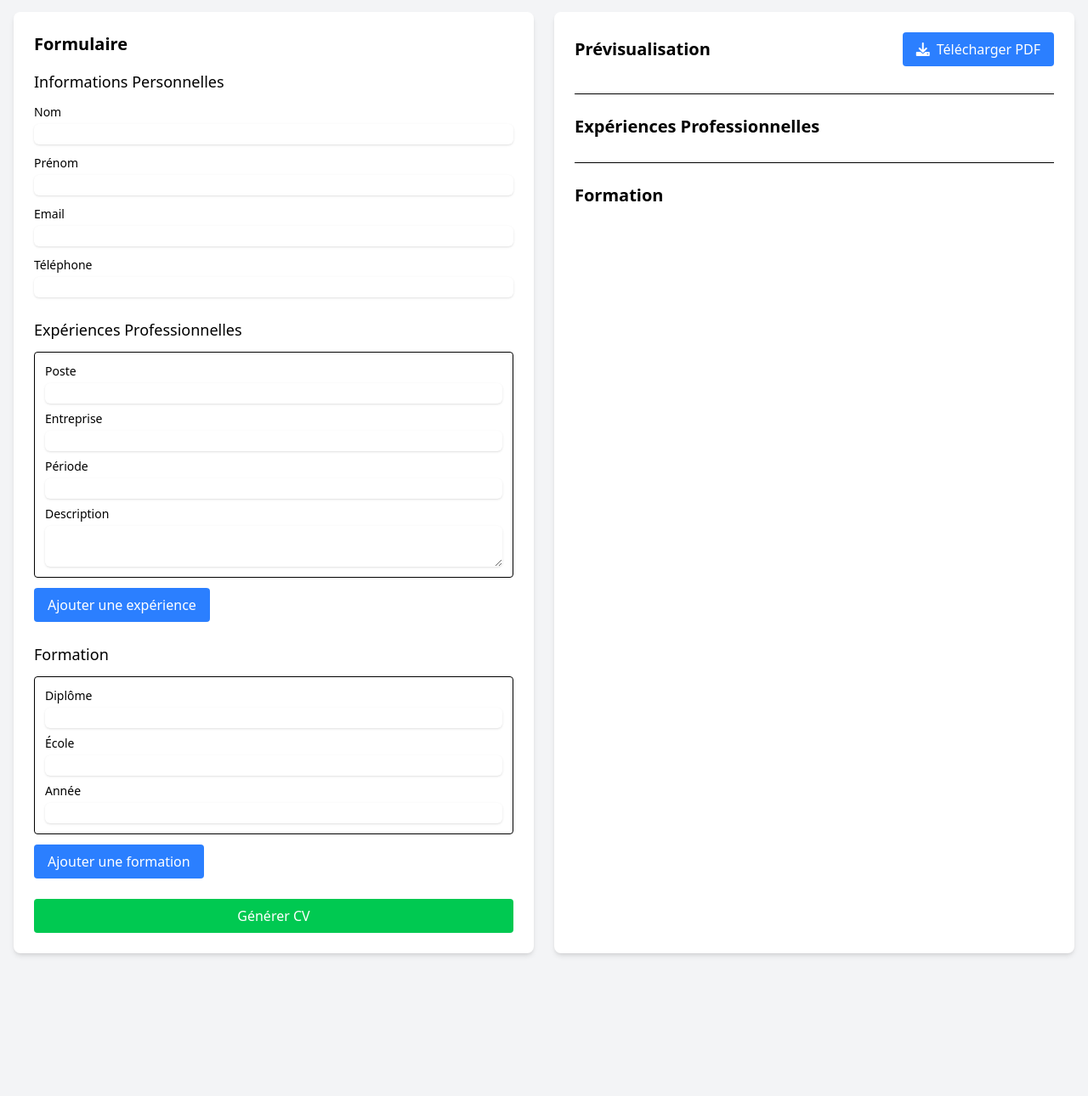
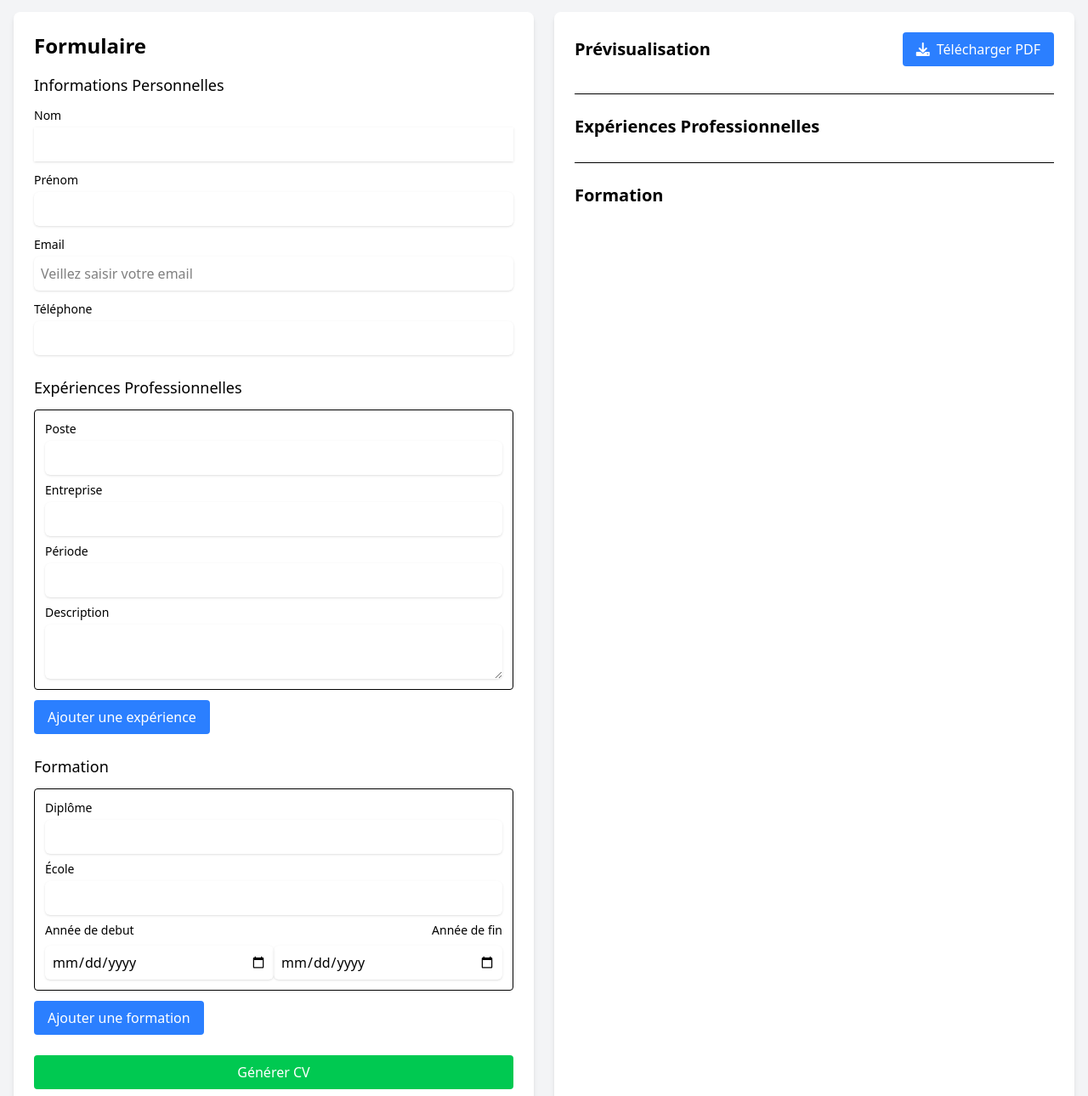
Before and after one commit to patntiwa/CvGenerator, a website: page index.html in a window 1280 px wide. Shown: the part 70-1360 px from the top of the page at 85% size. Before the commit the page ends 1208 px from the top, so only its background shows below. Drawn offline with Linux system fonts and the light colour scheme.

Commit message:
Formulaire & Preview Ok

```diff
--- a/index.html
+++ b/index.html
@@ -12,12 +12,12 @@
 
 <body class="bg-gray-100 min-h-screen">
     <div class="container mx-auto p-4">
-        <h1 class="text-3xl font-bold text-center mb-8">Générateur de CV</h1>
+        <h1 class="text-3xl font-bold text-center mb-8 uppercase">Générateur de CV</h1>
 
         <div class="grid grid-cols-1 md:grid-cols-2 gap-6">
             <!-- Section Formulaire -->
             <div class="bg-white p-6 rounded-lg shadow-md">
-                <h2 class="text-xl font-semibold mb-4">Formulaire</h2>
+                <h2 class="text-2xl font-semibold mb-4 font-bold">Formulaire</h2>
 
                 <form id="cvForm" class="space-y-6">
                     <!-- Informations Personnelles -->
@@ -27,22 +27,22 @@
                             <div>
                                 <label class="block text-sm font-medium">Nom</label>
                                 <input type="text" name="nom"
-                                    class="mt-1 block w-full rounded-md border-gray-300 shadow-sm focus:border-blue-500 focus:ring-blue-500">
+                                    class="mt-1 block w-full p-2 border-gray-300 shadow-sm focus:border-blue-500 focus:ring-blue-500">
                             </div>
                             <div>
                                 <label class="block text-sm font-medium">Prénom</label>
                                 <input type="text" name="prenom"
-                                    class="mt-1 block w-full rounded-md border-gray-300 shadow-sm focus:border-blue-500 focus:ring-blue-500">
+                                    class="mt-1 block w-full p-2 rounded-md border-gray-300 shadow-sm focus:border-blue-500 focus:ring-blue-500">
                             </div>
                             <div>
                                 <label class="block text-sm font-medium">Email</label>
-                                <input type="email" name="email"
-                                    class="mt-1 block w-full rounded-md border-gray-300 shadow-sm focus:border-blue-500 focus:ring-blue-500">
+                                <input type="email" name="email" placeholder="Veillez saisir votre email"
+                                    class="mt-1 block w-full p-2 rounded-md border-gray-300 shadow-sm focus:border-blue-500 focus:ring-blue-500">
                             </div>
                             <div>
                                 <label class="block text-sm font-medium">Téléphone</label>
-                                <input type="tel" name="telephone"
-                                    class="mt-1 block w-full rounded-md border-gray-300 shadow-sm focus:border-blue-500 focus:ring-blue-500">
+                                <input type="text" name="telephone"
+                                    class="mt-1 block w-full p-2 rounded-md border-gray-300 shadow-sm focus:border-blue-500 focus:ring-blue-500">
                             </div>
                         </div>
                     </div>
@@ -55,22 +55,22 @@
                                 <div>
                                     <label class="block text-sm font-medium">Poste</label>
                                     <input type="text" name="poste[]"
-                                        class="mt-1 block w-full rounded-md border-gray-300 shadow-sm focus:border-blue-500 focus:ring-blue-500">
+                                        class="mt-1 block w-full p-2 rounded-md border-gray-300 shadow-sm focus:border-blue-500 focus:ring-blue-500">
                                 </div>
                                 <div class="mt-2">
                                     <label class="block text-sm font-medium">Entreprise</label>
                                     <input type="text" name="entreprise[]"
-                                        class="mt-1 block w-full rounded-md border-gray-300 shadow-sm focus:border-blue-500 focus:ring-blue-500">
+                                        class="mt-1 block w-full p-2 rounded-md border-gray-300 shadow-sm focus:border-blue-500 focus:ring-blue-500">
                                 </div>
                                 <div class="mt-2">
                                     <label class="block text-sm font-medium">Période</label>
                                     <input type="text" name="periode[]"
-                                        class="mt-1 block w-full rounded-md border-gray-300 shadow-sm focus:border-blue-500 focus:ring-blue-500">
+                                        class="mt-1 block w-full p-2 rounded-md border-gray-300 shadow-sm focus:border-blue-500 focus:ring-blue-500">
                                 </div>
                                 <div class="mt-2">
                                     <label class="block text-sm font-medium">Description</label>
                                     <textarea name="description[]"
-                                        class="mt-1 block w-full rounded-md border-gray-300 shadow-sm focus:border-blue-500 focus:ring-blue-500"></textarea>
+                                        class="mt-1 block w-full p-2 rounded-md border-gray-300 shadow-sm focus:border-blue-500 focus:ring-blue-500"></textarea>
                                 </div>
                             </div>
                         </div>
@@ -88,17 +88,24 @@
                                 <div>
                                     <label class="block text-sm font-medium">Diplôme</label>
                                     <input type="text" name="diplome[]"
-                                        class="mt-1 block w-full rounded-md border-gray-300 shadow-sm focus:border-blue-500 focus:ring-blue-500">
+                                        class="mt-1 block w-full p-2 rounded-md border-gray-300 shadow-sm focus:border-blue-500 focus:ring-blue-500">
                                 </div>
                                 <div class="mt-2">
                                     <label class="block text-sm font-medium">École</label>
                                     <input type="text" name="ecole[]"
-                                        class="mt-1 block w-full rounded-md border-gray-300 shadow-sm focus:border-blue-500 focus:ring-blue-500">
+                                        class="mt-1 block w-full p-2 rounded-md border-gray-300 shadow-sm focus:border-blue-500 focus:ring-blue-500">
                                 </div>
                                 <div class="mt-2">
-                                    <label class="block text-sm font-medium">Année</label>
-                                    <input type="text" name="annee[]"
-                                        class="mt-1 block w-full rounded-md border-gray-300 shadow-sm focus:border-blue-500 focus:ring-blue-500">
+                                    <div class="flex justify-between">
+                                        <label class="block text-sm font-medium">Année de debut</label>
+                                        <label class="block text-sm font-medium">Année de fin</label>
+                                    </div>
+                                    <div class="flex items-center mt-1">
+                                        <input type="date" name="annee[]"
+                                            class="mt-1 block w-full p-2 rounded-md border-gray-300 shadow-sm focus:border-blue-500 focus:ring-blue-500">
+                                        <input type="date" name="annee[]"
+                                        class="mt-1 block w-full p-2 rounded-md border-gray-300 shadow-sm focus:border-blue-500 focus:ring-blue-500">
+                                    </div>
                                 </div>
                             </div>
                         </div>
@@ -115,6 +122,7 @@
             </div>
 
             <!-- Section Prévisualisation -->
+
             <!-- Section Prévisualisation -->
             <div class="bg-white p-6 rounded-lg shadow-md">
                 <div class="flex justify-between items-center mb-4">
```
Also changed, not shown: src/output.css.
